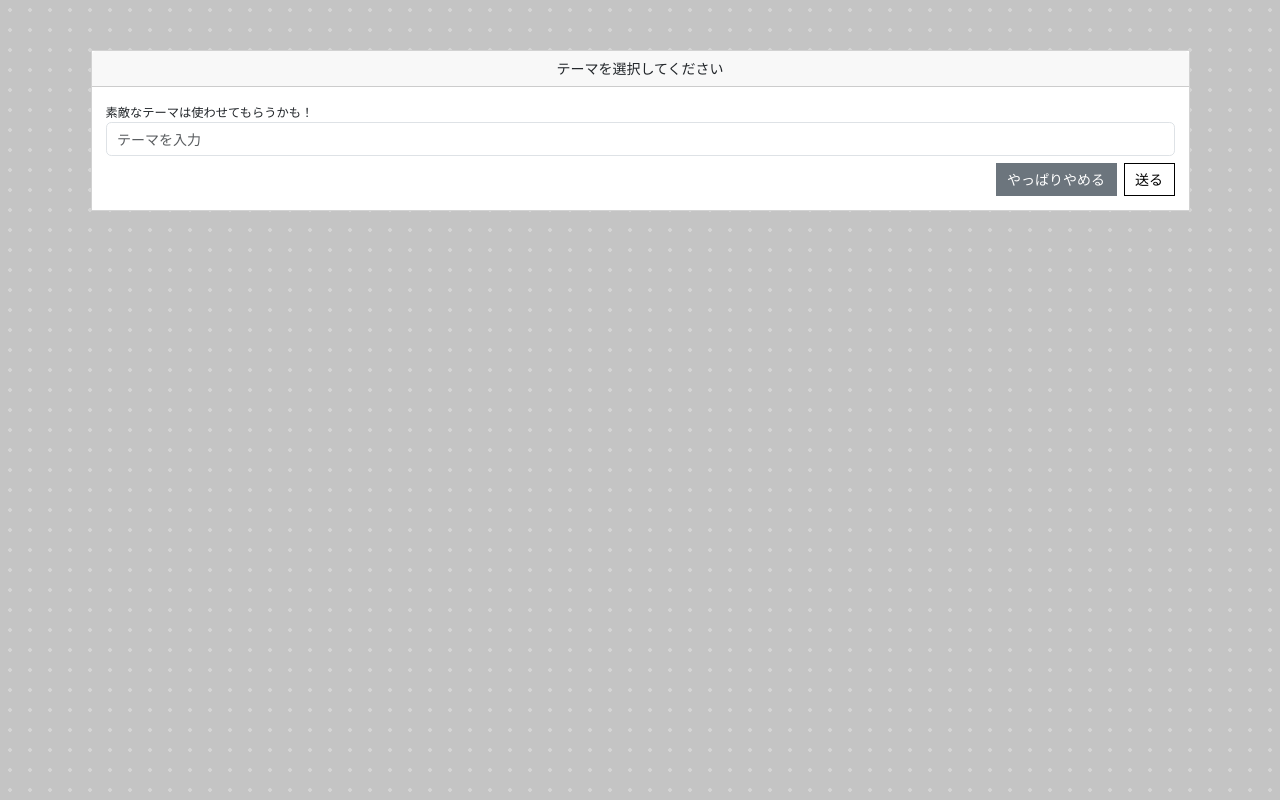
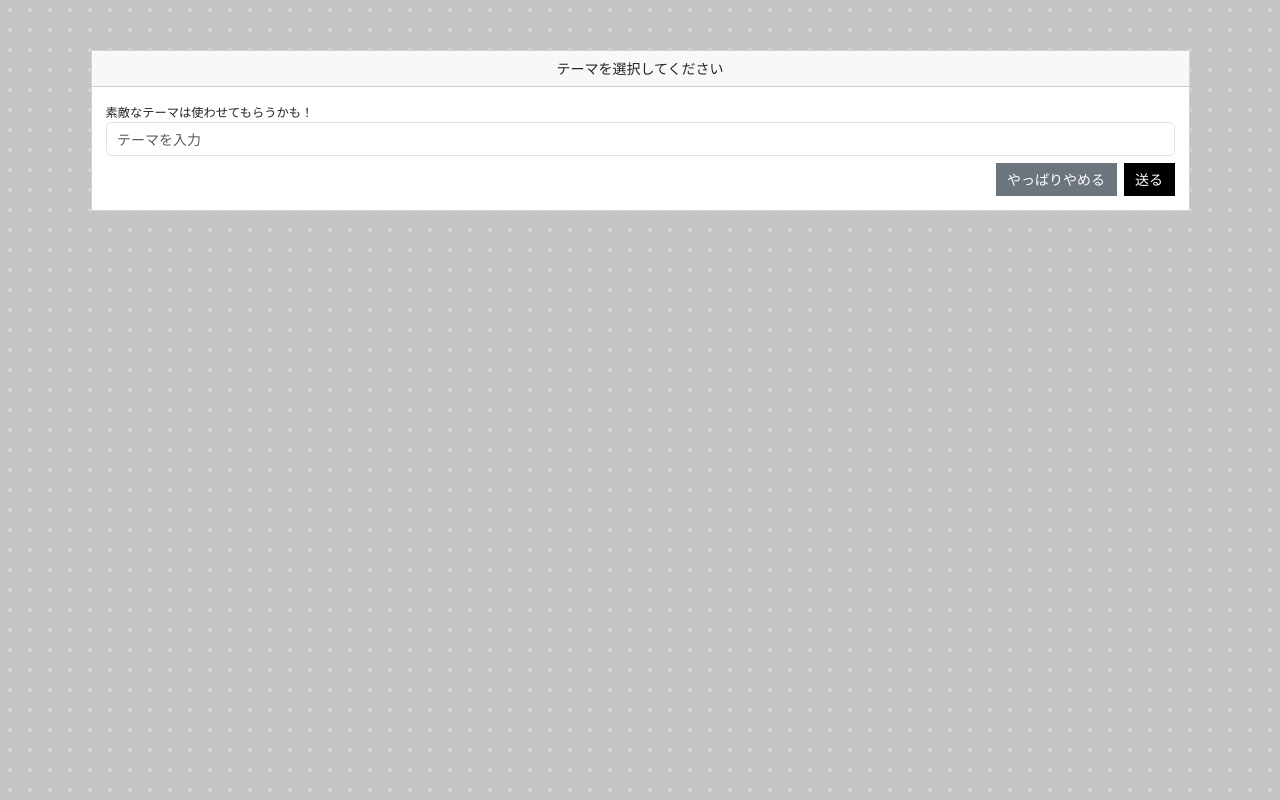
Before and after one commit to MikiKumagai/wordch, a React (Create React App) app in the folder client/: page /dealer in a window 1280 px wide. Both pictures are taken after a click on the button "自分で決める". Built offline with nearby package versions, Linux system fonts and the light colour scheme.

Commit message:
change button color

```diff
--- a/client/src/pages/Dealer.js
+++ b/client/src/pages/Dealer.js
@@ -97,7 +97,7 @@ export const Dealer = () => {
                       })} type="text" className="mb-2" placeholder='テーマを入力'/>
                       <Stack direction="horizontal" gap={2}>
                         <Button type="button" variant="secondary" className='ms-auto' onClick={()=>setInputTheme(false)}>やっぱりやめる</Button>
-                        <Button type="submit" variant="outline-dark">送る</Button>
+                        <Button type="submit" variant="dark">送る</Button>
                       </Stack>
                       {errors.theme && <small className="text-danger text-left">{errors.theme.message}</small>}
                     </form>
--- a/client/src/pages/DealerFinal.js
+++ b/client/src/pages/DealerFinal.js
@@ -60,7 +60,7 @@ export const DealerFinal = () => {
           {finalWinnerWithUser === '' ?
             finalAnswerWithUser.map((answer) => (
               <>
-                <Button variant='outline-dark' size='lg' className='my-1' onClick={() => onSelect(answer)}>
+                <Button variant='dark' size='lg' className='my-1' onClick={() => onSelect(answer)}>
                   {answer}
                 </Button>
               </>
--- a/client/src/pages/Player.js
+++ b/client/src/pages/Player.js
@@ -90,7 +90,7 @@ export const Player = () => {
                   <Form.Control {...register("answer",{
                     maxLength: { value: 20, message: "20文字までで考えてね！" },
                   })} type="text" className="me-auto" placeholder="ワード" />
-                  <Button className='col-auto' type="submit" variant="secondary" disabled={!prepared} >送る</Button>
+                  <Button className='col-auto' type="submit" variant="dark" disabled={!prepared} >送る</Button>
                 </Stack>
               </form>
             </FormProvider>
--- a/client/src/pages/PlayerFinal.js
+++ b/client/src/pages/PlayerFinal.js
@@ -61,7 +61,7 @@ export const PlayerFinal = () => {
                 <Form.Control {...register("answer",{
                   maxLength: { value: 20, message: "20文字までで考えてね！" },
                 })} type="text" className="me-auto" placeholder="最後のワード" disabled={isSubmitted} />
-                <Button className='col-auto' type="submit" variant="outline-dark" disabled={isSubmitted}>送る</Button>
+                <Button className='col-auto' type="submit" variant="dark" disabled={isSubmitted}>送る</Button>
               </Stack>
             </form>
           </FormProvider>
```
